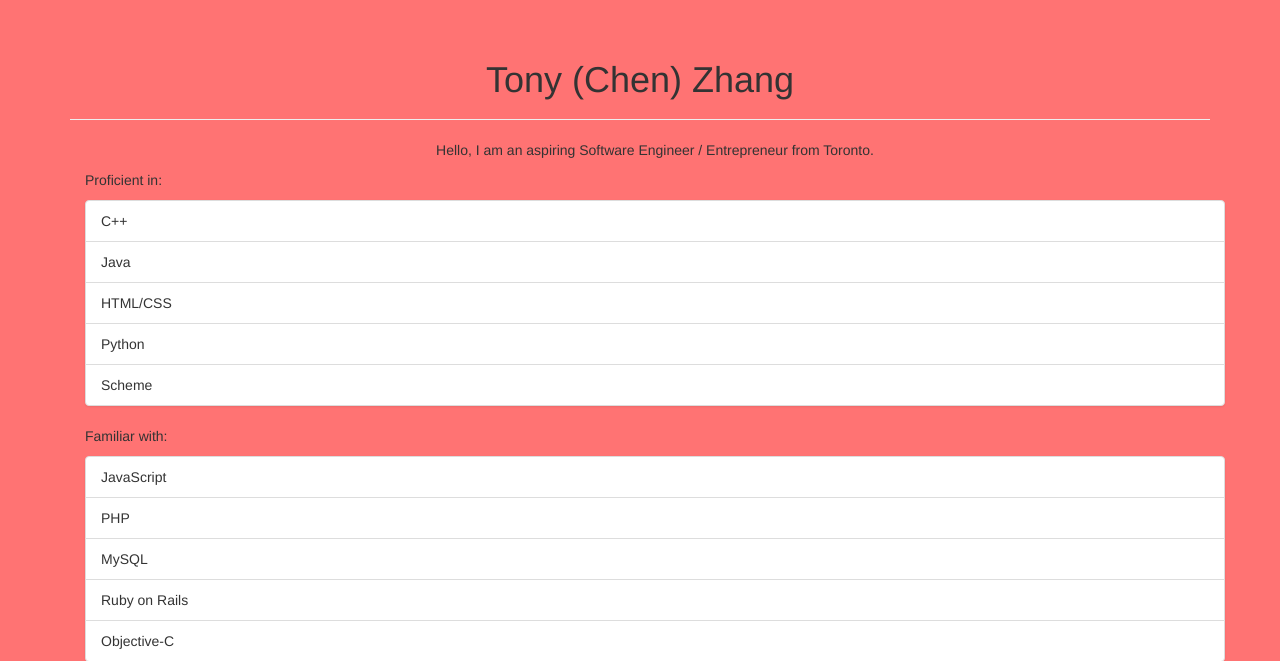
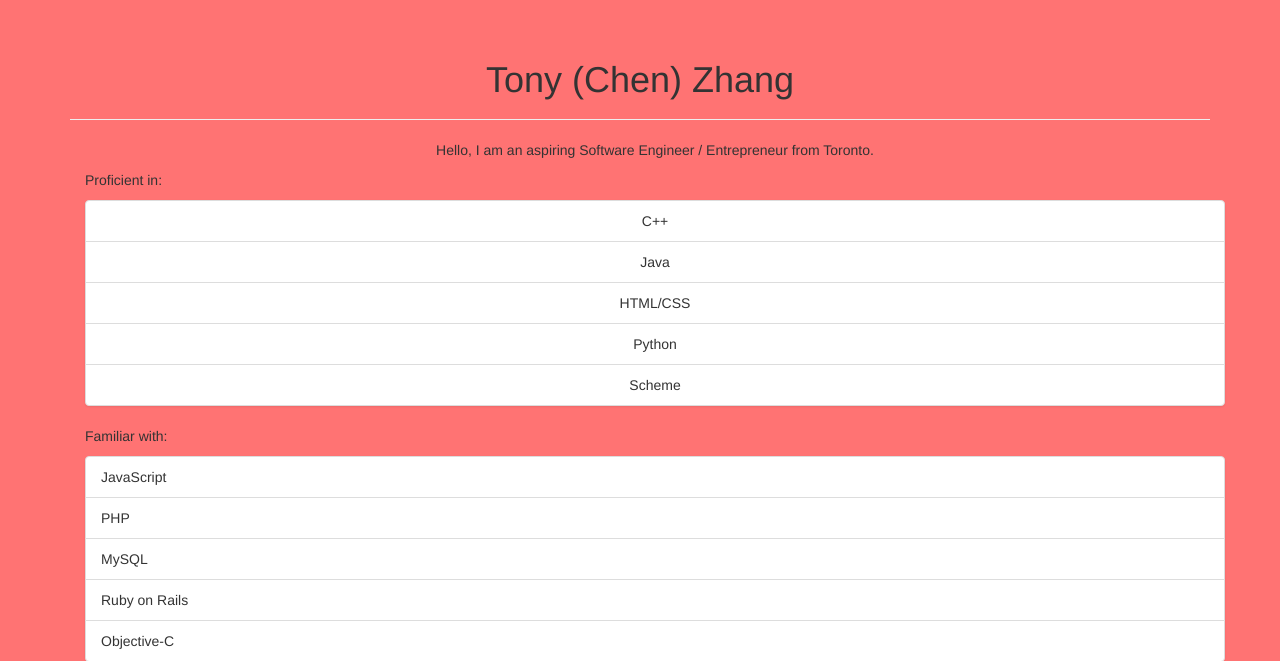
Before and after one commit to gsaroya/AlarmShame-Site, a PHP site: page /My_website/index.php in a window 1280 px wide. Shown: the part 52-713 px from the top of the page. Run offline with PHP 8.4, Linux system fonts and the light colour scheme; some libraries are stand-ins or nearby versions.

Commit message:
personal website

```diff
--- a/My_website/index.php
+++ b/My_website/index.php
@@ -21,7 +21,7 @@
 				<div class="container pLanguage">
 					<div class="proficient">
 						<p class="title">Proficient in:</p>
-						<ul class="list-group">
+						<ul class="list-group text-center">
 							<li class="list-group-item">C++</li>
 							<li class="list-group-item">Java</li>
 							<li class="list-group-item">HTML/CSS</li>
```
